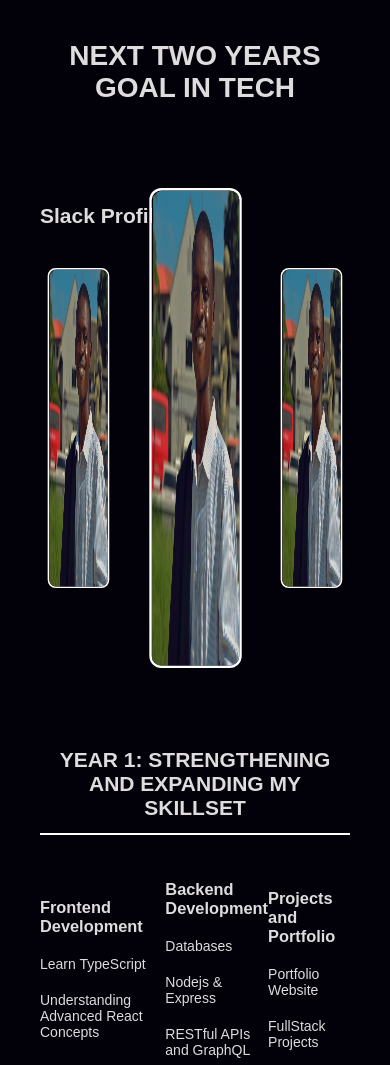
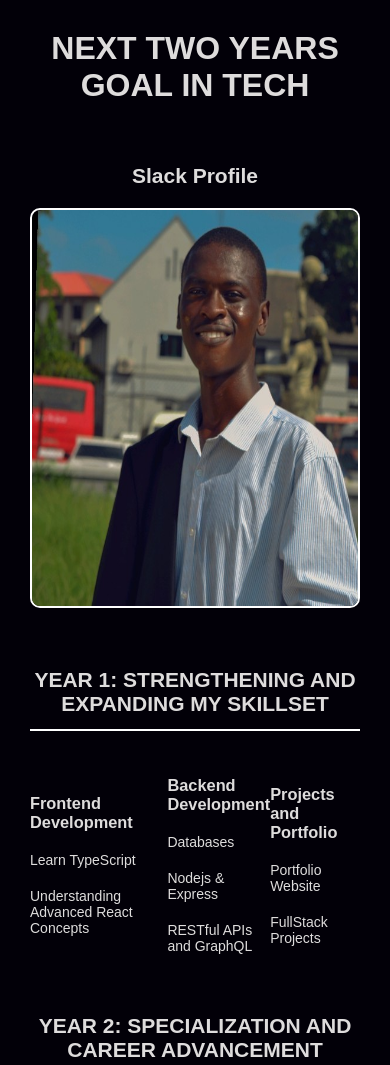
Before and after one commit to Orisabiyi/tech-goal, a plain HTML site: page index.html in a window 390 px wide. Shown: the top 1065 px of the page. Drawn offline with Linux system fonts and the light colour scheme; a script that the page names is missing.

Commit message:
mobile responsiveness: header and profile section

```diff
--- a/style.css
+++ b/style.css
@@ -136,4 +136,31 @@ a:hover {
   body {
     font-size: 1.4rem;
   }
+
+  header {
+    font-size: 1.6rem;
+    padding: 3rem;
+    width: 100%;
+  }
+
+  section {
+    padding: 3rem;
+  }
+
+  #profile {
+    display: flex;
+    align-items: center;
+    flex-direction: column;
+    justify-content: center;
+    gap: 2rem;
+  }
+
+  .profile__imgs div:nth-of-type(1),
+  .profile__imgs div:nth-of-type(3) {
+    display: none;
+  }
+
+  .profile__imgs div:nth-of-type(2) {
+    transform: scale(1);
+  }
 }
```
